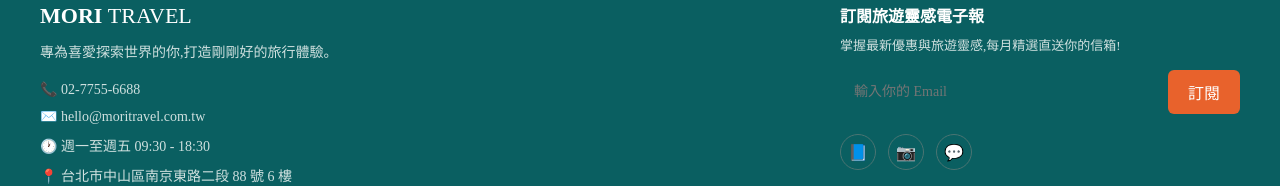
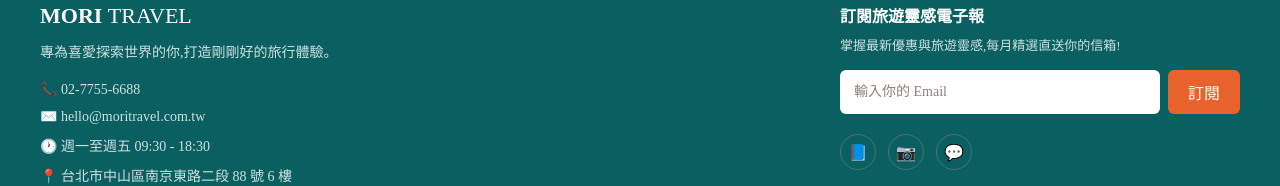
Before and after one commit to johnwei0201/mori-travel, a Vue app: page / in a window 1280 px wide. Shown: the part 1908-2094 px from the top of the page. Built offline with nearby package versions, Linux system fonts and the light colour scheme.

Commit message:
Give the newsletter input a white background
The global reset clears background on every input, so the field was
transparent against the teal footer and inherited its white text.

```diff
--- a/src/components/layout/Footer.vue
+++ b/src/components/layout/Footer.vue
@@ -113,6 +113,12 @@ const socials = [
   border-radius: 6px;
   border: none;
   font-size: 14px;
+  background: #ffffff;
+  color: #2b2420;
+}
+
+.sub-form input::placeholder {
+  color: #8b8178;
 }
 
 .sub-form button {
```
